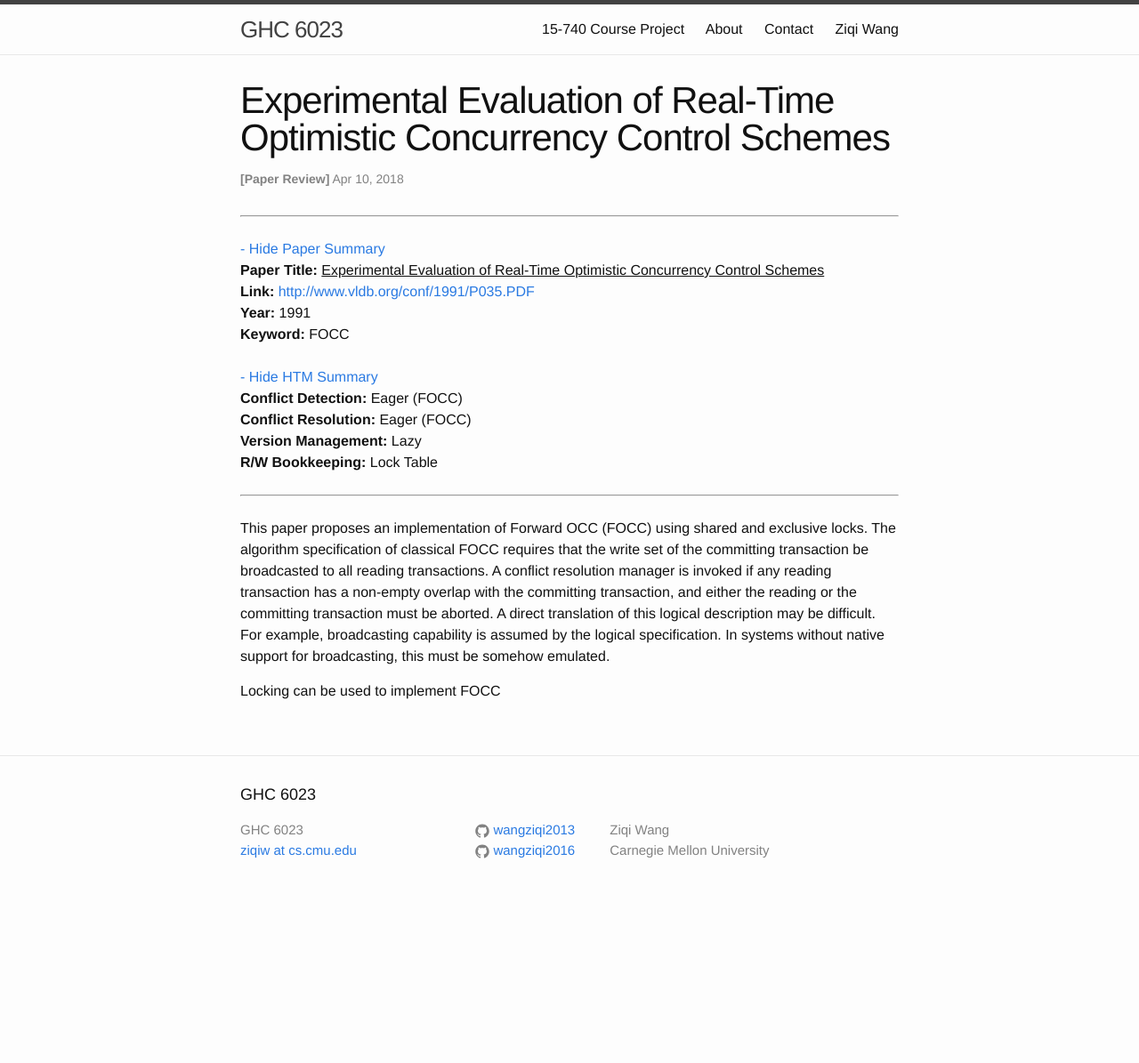
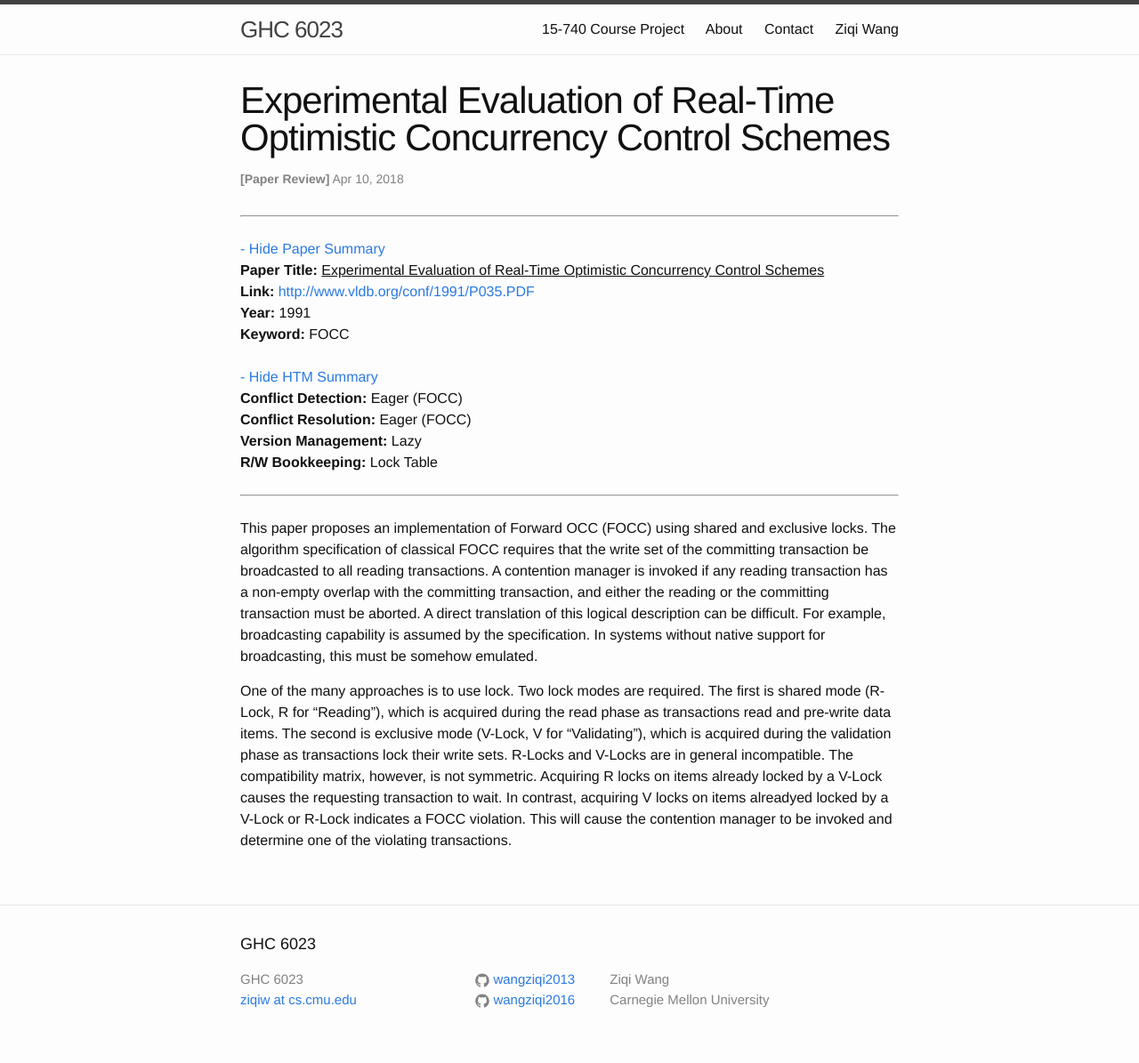
Before and after one commit to wangziqi2013/wangziqi2013.github.io, a Jekyll site: the page built from _posts/2018-04-09-Exp-Eval-of-Real-Time-OCC-Scheme.markdown, in a window 1280 px wide. Shown: the whole page at 89% size. Built offline with Jekyll 4.4.1, drawn with Linux system fonts in a browser that asks for light colours; before the commit the page ends 1027 px from its top, so only the background shows below that.

Commit message:
Finish lock mode description

```diff
--- a/_posts/2018-04-09-Exp-Eval-of-Real-Time-OCC-Scheme.markdown
+++ b/_posts/2018-04-09-Exp-Eval-of-Real-Time-OCC-Scheme.markdown
@@ -15,11 +15,17 @@ version_mgmt: Lazy
 
 This paper proposes an implementation of Forward OCC (FOCC) using shared and exclusive locks.
 The algorithm specification of classical FOCC requires that the write set of the committing
-transaction be broadcasted to all reading transactions. A conflict resolution manager is
+transaction be broadcasted to all reading transactions. A contention manager is
 invoked if any reading transaction has a non-empty overlap with the committing transaction,
 and either the reading or the committing transaction must be aborted. A direct translation
-of this logical description may be difficult. For example, broadcasting capability is assumed
-by the logical specification. In systems without native support for broadcasting, this must
+of this logical description can be difficult. For example, broadcasting capability is assumed
+by the specification. In systems without native support for broadcasting, this must
 be somehow emulated.
 
-Locking can be used to implement FOCC
+One of the many approaches is to use lock. Two lock modes are required. The first is shared mode
+(R-Lock, R for "Reading"), which is acquired during the read phase as transactions read and pre-write data items.
+The second is exclusive mode (V-Lock, V for "Validating"), which is acquired during the validation phase
+as transactions lock their write sets. R-Locks and V-Locks are in general incompatible. The compatibility
+matrix, however, is not symmetric. Acquiring R locks on items already locked by a V-Lock causes the requesting
+transaction to wait. In contrast, acquiring V locks on items alreadyed locked by a V-Lock or R-Lock indicates
+a FOCC violation. This will cause the contention manager to be invoked and determine one of the violating transactions.
```
